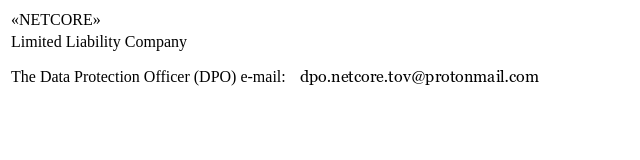
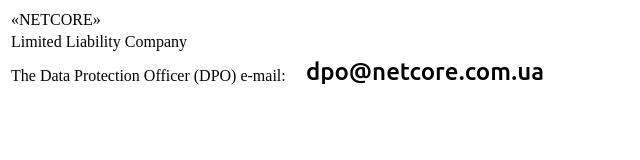
Before and after one commit to dpo-netcore-tov/dpo-netcore-tov.github.io, a plain HTML site: page index.html in a window 1280 px wide. Shown: the whole page, without its empty margins (0-640 px from the left). Drawn offline with Linux system fonts and the light colour scheme.

Commit message:
Update index.html

```diff
--- a/index.html
+++ b/index.html
@@ -7,7 +7,7 @@
 <td>Limited Liability Company</td><td></td>
 </tr>
 <tr>
-<td>The Data Protection Officer (DPO) e-mail:</td><td><img src="images/dpo-netcore.png" </td>
+<td>The Data Protection Officer (DPO) e-mail:</td><td><img src="images/netcore.png" </td>
 </tr>
 </tr>
 </table>
```
